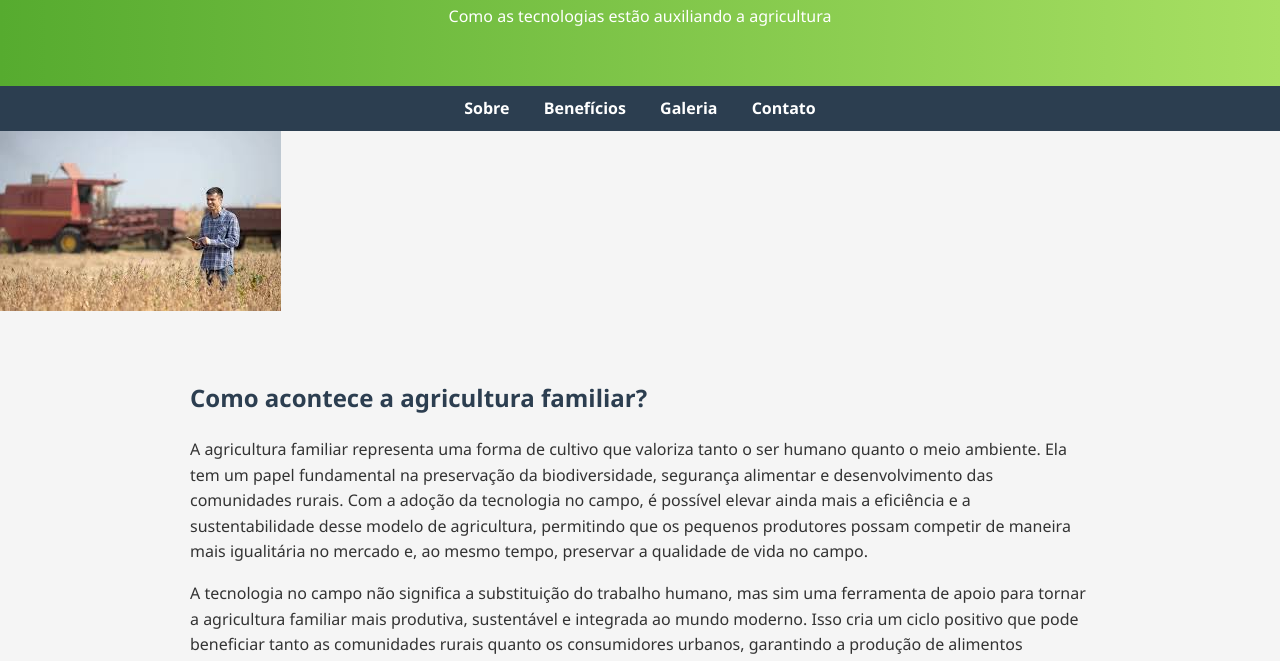
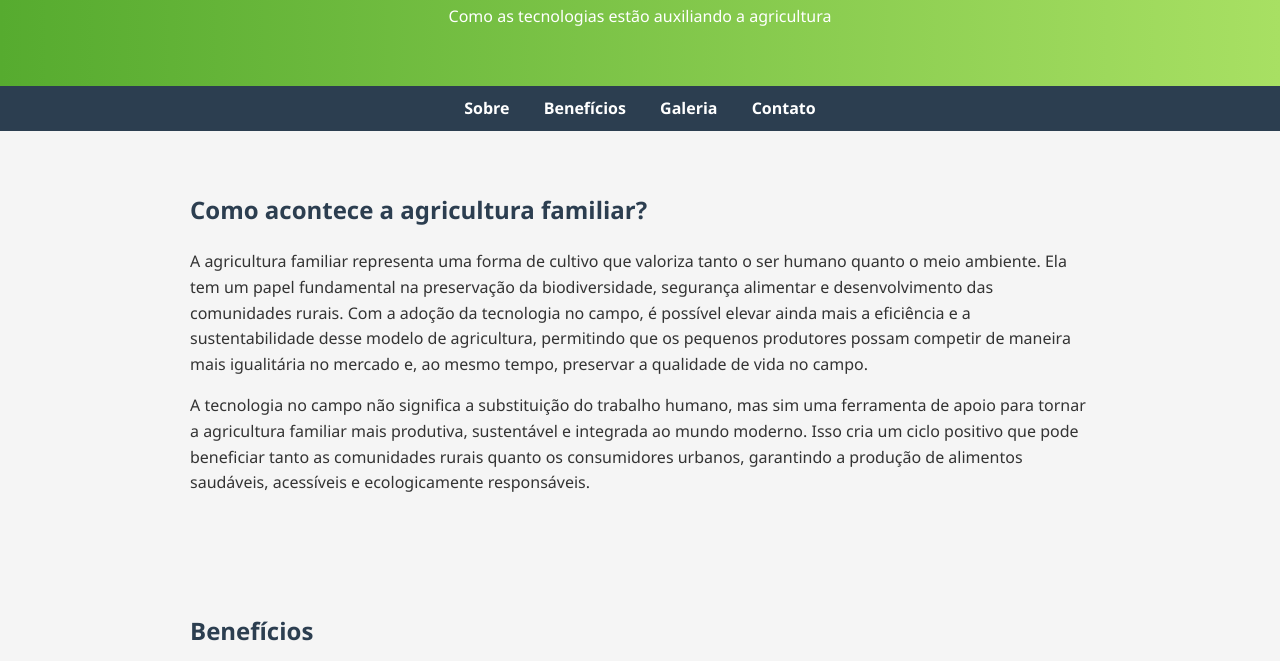
Before and after one commit to maria13bonita/festejandoconexao, a plain HTML site: page index.html in a window 1280 px wide. Shown: the part 130-791 px from the top of the page. Drawn offline with Linux system fonts and the light colour scheme.

Commit message:
Update index.html

```diff
--- a/index.html
+++ b/index.html
@@ -20,7 +20,6 @@
 
     </div>
     </nav>
-    <img src="kakak/celular.jpeg" alt="Drone">
 
     <section id="sobre">
         <h2>Como acontece a agricultura familiar?</h2>
```
